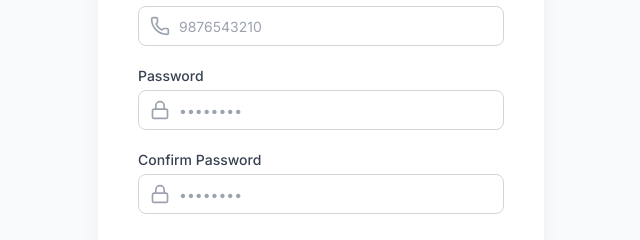
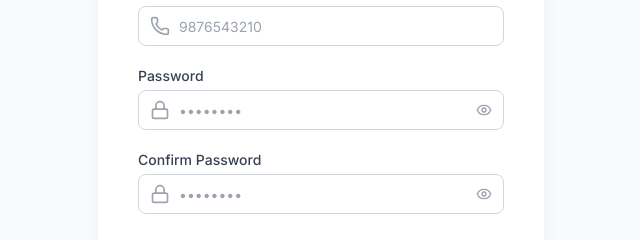
Before and after one commit to anmol-codee/MargSarthi, a React (Vite) app in the folder frontend/: page /register in a window 1280 px wide. Shown: the part 435-675 px from the top of the page, without its empty margins (319-959 px from the left). Built offline with nearby package versions, Linux system fonts and the light colour scheme; no server answers.

Commit message:
Fixed cors issue

```diff
--- a/frontend/src/pages/auth/Login.tsx
+++ b/frontend/src/pages/auth/Login.tsx
@@ -2,7 +2,7 @@ import React, { useState } from 'react';
 import { Link, useNavigate } from 'react-router-dom';
 import { useForm } from 'react-hook-form';
 import toast from 'react-hot-toast';
-import { GraduationCap, Mail, Lock, ArrowRight } from 'lucide-react';
+import { GraduationCap, Mail, Lock, ArrowRight, Eye, EyeOff } from 'lucide-react';
 import { Button } from '../../components/ui/Button';
 import { Input } from '../../components/ui/Input';
 import { useAuth } from '../../context/AuthContext';
@@ -10,6 +10,7 @@ import api from '../../lib/axios';
 
 export default function Login() {
   const [isLoading, setIsLoading] = useState(false);
+  const [showPassword, setShowPassword] = useState(false);
   const { login } = useAuth();
   const navigate = useNavigate();
 
@@ -67,15 +68,25 @@ export default function Login() {
               })}
             />
 
+            <div className="relative">
               <Input
                 label="Password"
-              type="password"
+                type={showPassword ? 'text' : 'password'}
                 autoComplete="current-password"
                 leftIcon={<Lock className="w-5 h-5" />}
                 placeholder="••••••••"
                 error={errors.password?.message as string}
                 {...register('password', { required: 'Password is required' })}
               />
+              <button
+                type="button"
+                onClick={() => setShowPassword(!showPassword)}
+                className="absolute right-3 top-9 text-gray-400 hover:text-gray-600 transition-colors"
+                tabIndex={-1}
+              >
+                {showPassword ? <EyeOff className="w-4 h-4" /> : <Eye className="w-4 h-4" />}
+              </button>
+            </div>
           </div>
 
           <div className="flex items-center justify-between">
--- a/frontend/src/pages/auth/Register.tsx
+++ b/frontend/src/pages/auth/Register.tsx
@@ -2,13 +2,15 @@ import React, { useState } from 'react';
 import { Link, useNavigate } from 'react-router-dom';
 import { useForm } from 'react-hook-form';
 import toast from 'react-hot-toast';
-import { GraduationCap, Mail, Lock, User, Phone, ArrowRight } from 'lucide-react';
+import { GraduationCap, Mail, Lock, User, Phone, ArrowRight, Eye, EyeOff } from 'lucide-react';
 import { Button } from '../../components/ui/Button';
 import { Input } from '../../components/ui/Input';
 import api from '../../lib/axios';
 
 export default function Register() {
   const [isLoading, setIsLoading] = useState(false);
+  const [showPassword, setShowPassword] = useState(false);
+  const [showConfirm, setShowConfirm] = useState(false);
   const navigate = useNavigate();
 
   const { register, handleSubmit, watch, formState: { errors } } = useForm();
@@ -81,9 +83,10 @@ export default function Register() {
             })}
           />
 
+          <div className="relative">
             <Input
               label="Password"
-            type="password"
+              type={showPassword ? 'text' : 'password'}
               leftIcon={<Lock className="w-5 h-5" />}
               placeholder="••••••••"
               error={errors.password?.message as string}
@@ -96,10 +99,20 @@ export default function Register() {
                 }
               })}
             />
+            <button
+              type="button"
+              onClick={() => setShowPassword(!showPassword)}
+              className="absolute right-3 top-9 text-gray-400 hover:text-gray-600 transition-colors"
+              tabIndex={-1}
+            >
+              {showPassword ? <EyeOff className="w-4 h-4" /> : <Eye className="w-4 h-4" />}
+            </button>
+          </div>
 
+          <div className="relative">
             <Input
               label="Confirm Password"
-            type="password"
+              type={showConfirm ? 'text' : 'password'}
               leftIcon={<Lock className="w-5 h-5" />}
               placeholder="••••••••"
               error={errors.confirmPassword?.message as string}
@@ -108,6 +121,15 @@ export default function Register() {
                 validate: value => value === password || 'Passwords do not match'
               })}
             />
+            <button
+              type="button"
+              onClick={() => setShowConfirm(!showConfirm)}
+              className="absolute right-3 top-9 text-gray-400 hover:text-gray-600 transition-colors"
+              tabIndex={-1}
+            >
+              {showConfirm ? <EyeOff className="w-4 h-4" /> : <Eye className="w-4 h-4" />}
+            </button>
+          </div>
 
           <div className="pt-2">
             <Button
```
Also changed, not shown: 1 other file (tests, documents, lock files or other folders). Lines whose indentation alone changed are shown as unchanged.
